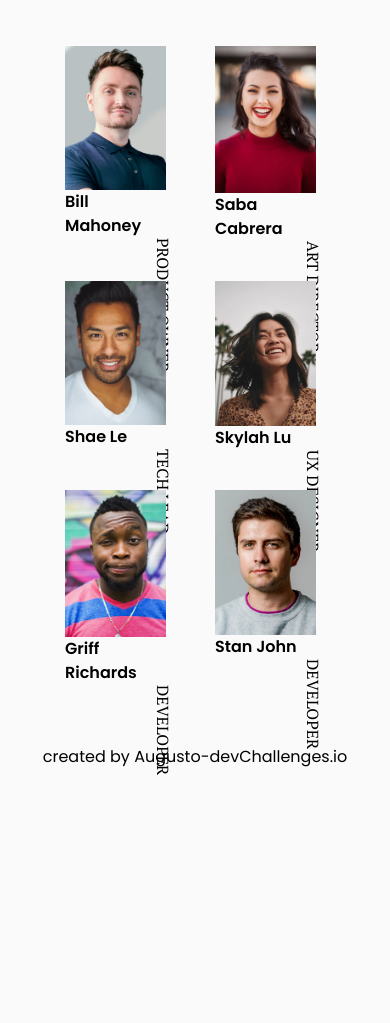
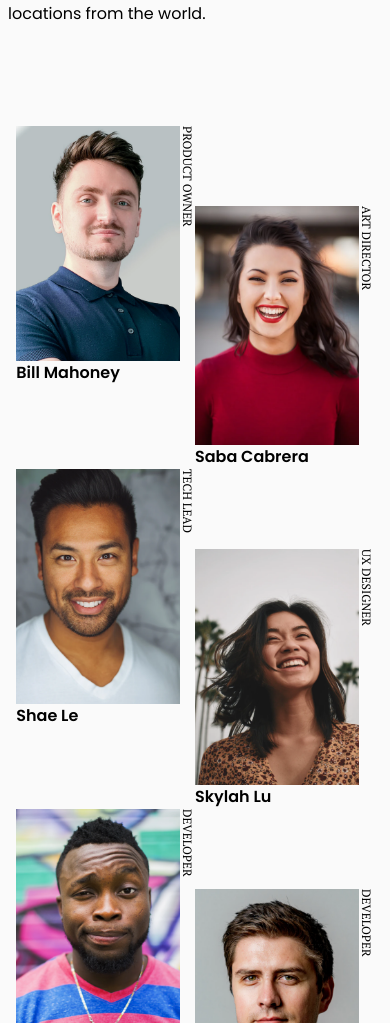
Before and after one commit to holachau23/team-page-challenge, a plain HTML site: page src/index.html in a window 390 px wide. Shown: the part 190-1213 px from the top of the page. Before the commit the page ends 999 px from the top, so only its background shows below. Drawn offline with nearby package versions, Linux system fonts and the light colour scheme.

Commit message:
added responsive styling and the vertical offset in the middle column on big screens and the right column on small screens.

```diff
--- a/src/index.html
+++ b/src/index.html
@@ -36,62 +36,85 @@
 
 <body class="h-full bg-zinc-50">
     <div class="min-h-full flex flex-col">
-        <header class="flex flex-col md:flex-row justify-evenly my-10">
+        <header class="flex flex-col md:flex-row justify-evenly mx-2 my-16">
             <h2 class="font-serif font-bold text-4xl">The creative crew</h2>
-            <div class=" flex flex-col">
+            <div class="my-2 flex flex-col">
                 <p class="uppercase font-sans font-semibold">who we are</p>
-                <p class="font-sans">We are a team of creatively diverse, driven,<br>
+                <p class="my-2 font-sans">We are a team of creatively diverse, driven,<br>
                     innovative individuals working in various<br>
                     locations from the world.</p>
             </div>
         </header>
-        <main class="grid grid-cols-2 md:grid-cols-3 gap-10 w-8/12 mx-auto my-5">
-            <section class="relative basis-1/4">
-                <div class="relative w-11/12">
-                    <img class="" src="../assets/photo1.png">
+        <main class="flex flex-wrap w-11/12 md:w-8/12 mx-auto my-5 relative">
+            <div class="md:px-10 basis-1/2 md:basis-1/3">
+                <section class="relative">
+                    <div class="relative inline-block">
+                        <img class="w-11/12" src="../assets/photo1.png">
                         <p class="font-sans font-semibold">Bill Mahoney</p>
                     </div>
-                <p class="uppercase absolute w-max left-full font-serif rotate-90 origin-top-left">product owner
+                    <p class="uppercase inline absolute w-max left-full text-xs font-serif rotate-90 origin-top-left">
+                        product owner
                     </p>
                 </section>
-            <section class="relative basis-1/4">
-                <div class="relative w-11/12">
+            </div>
+            <div class="md:px-10 basis-1/2 md:basis-1/3">
+                <section class="relative my-20">
+                    <div class="relative w-11/12 inline-block">
                         <img class="" src="../assets/photo2.png">
                         <p class="font-sans font-semibold">Saba Cabrera</p>
                     </div>
-                <p class="uppercase absolute w-max left-full font-serif rotate-90 origin-top-left">art director</p>
+                    <p class="uppercase inline absolute w-max left-full text-xs font-serif rotate-90 origin-top-left">
+                        art
+                        director
+                    </p>
                 </section>
-            <section class="relative basis-1/4">
-                <div class="relative w-11/12">
+            </div>
+            <div class=" md:px-10 basis-1/2 md:basis-1/3">
+                <section class="relative -my-20">
+                    <div class="relative w-11/12 inline-block">
                         <img src="../assets/photo3.png">
                         <p class="font-sans font-semibold">Shae Le</p>
                     </div>
-                <p class="uppercase absolute w-max left-full font-serif rotate-90 origin-top-left">tech lead</p>
+                    <p class="uppercase inline absolute w-max left-full text-xs font-serif rotate-90 origin-top-left">
+                        tech
+                        lead</p>
                 </section>
-            <section class="relative basis-1/4">
-                <div class="relative w-11/12">
+            </div>
+            <div class="md:px-10 basis-1/2 md:basis-1/3">
+                <section class="relative basis-1/3 md:-my-20">
+                    <div class="relative w-11/12 inline-block">
                         <img src="../assets/photo4.png">
                         <p class="font-sans font-semibold">Skylah Lu</p>
                     </div>
-                <p class="uppercase absolute w-max left-full font-serif rotate-90 origin-top-left">UX designer</p>
+                    <p class="uppercase inline absolute w-max left-full text-xs font-serif rotate-90 origin-top-left">UX
+                        designer
+                    </p>
                 </section>
-            <section class="relative basis-1/4">
-                <div class="relative w-11/12">
+            </div>
+            <div class="md:px-10 basis-1/2 md:basis-1/3">
+                <section class="relative basis-1/3 md:my-20">
+                    <div class="relative w-11/12 inline-block">
                         <img src="../assets/photo5.png">
                         <p class="font-sans font-semibold">Griff Richards</p>
                     </div>
-                <p class="uppercase absolute w-max left-full font-serif rotate-90 origin-top-left">developer</p>
+                    <p class="uppercase inline absolute w-max left-full text-xs font-serif rotate-90 origin-top-left">
+                        developer</p>
                 </section>
-            <section class="relative basis-1/4">
-                <div class="relative w-11/12">
+            </div>
+            <div class="md:px-10 basis-1/2 md:basis-1/3">
+                <section class="relative basis-1/3 my-20 md:-my-20">
+                    <div class="relative w-11/12 inline-block">
                         <img src="../assets/photo6.png">
                         <p class="font-sans font-semibold">Stan John</p>
                     </div>
-                <p class="uppercase absolute w-max left-full font-serif rotate-90 origin-top-left">developer</p>
+                    <p class="uppercase inline absolute w-max left-full text-xs font-serif rotate-90 origin-top-left">
+                        developer</p>
                 </section>
+            </div>
         </main>
-        <footer class="text-center py-10">
-            <p class="font-sans">created by <a href="https://github.com/holachau23">Augusto</a>-devChallenges.io</p>
+        <footer class="text-center py-1">
+            <p class="font-sans font-bold text-zinc-500">created by <a class="text-red-500"
+                    href="https://github.com/holachau23">Augusto</a>-devChallenges.io</p>
         </footer>
     </div>
 </body>
```
Lines whose indentation alone changed are shown as unchanged.
